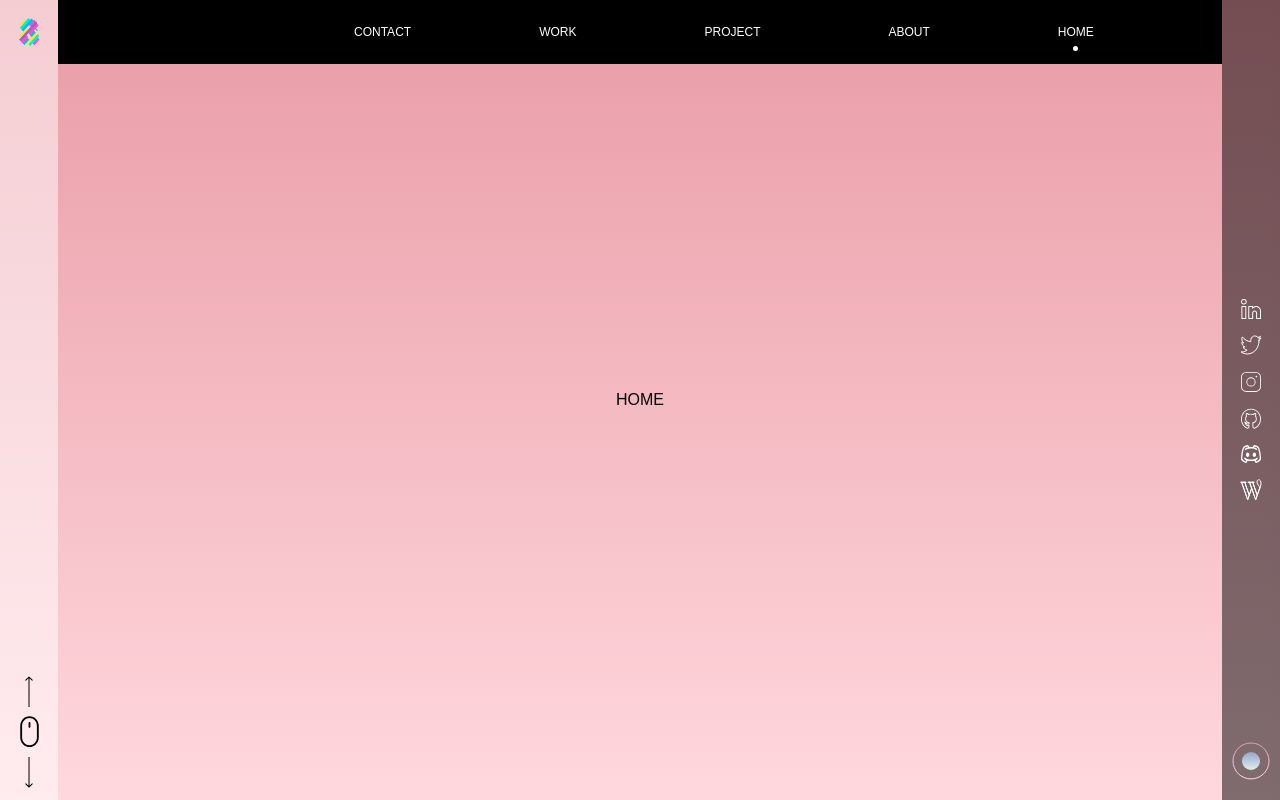
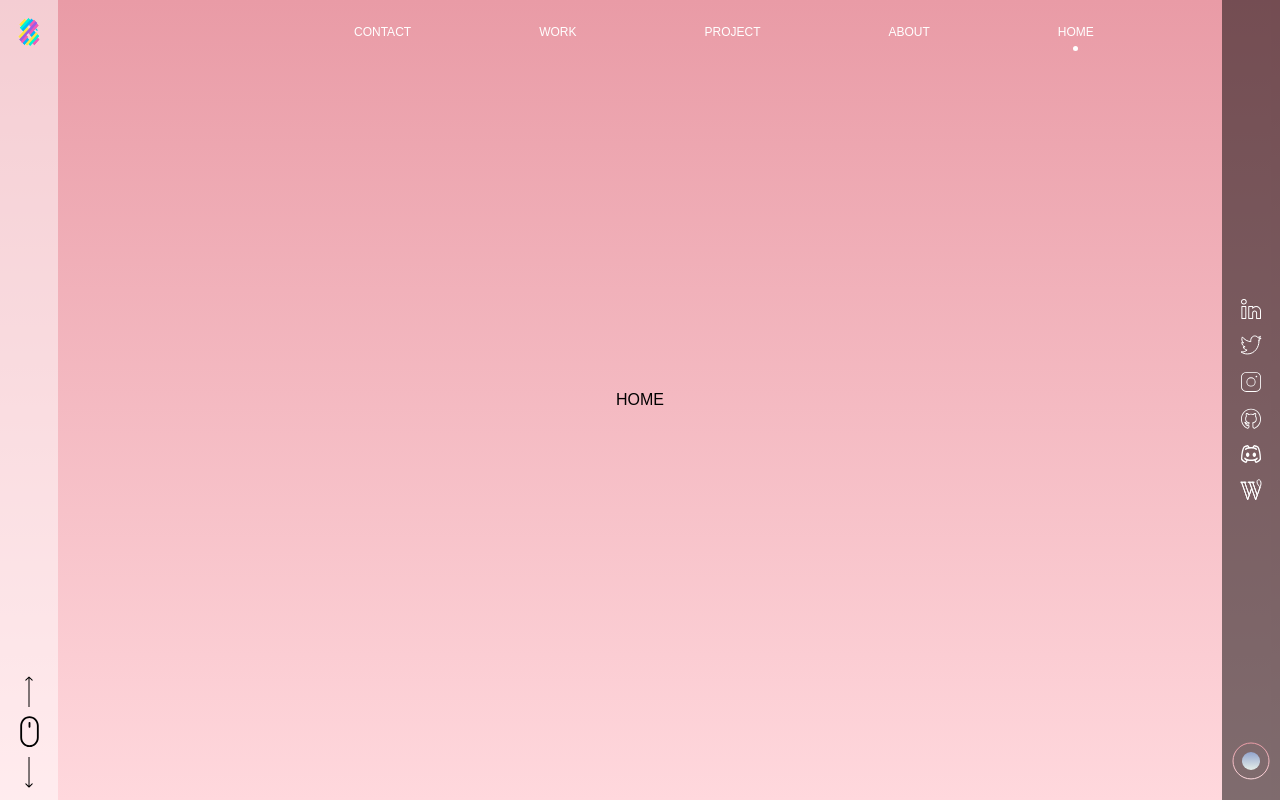
Before and after one commit to prakhar-5447/angular-portfolio, an Angular app: page / in a window 1280 px wide. Shown: the top 800 px of the page. Built offline with nearby package versions, Linux system fonts and the light colour scheme.

Commit message:
add tansition to nav

```diff
--- a/src/app/app.component.html
+++ b/src/app/app.component.html
@@ -17,7 +17,7 @@
   </div>
 
   <!-- NAVBAR -->
-  <nav class="w-full h-16 flex items-center justify-end overflow-hidden bg-black">
+  <nav class="w-full h-16 flex items-center justify-end overflow-hidden transition-colors ease-in-out delay-100">
     <ul class="flex py-6">
       <li class="CONTACT mx-16 ml-32">
         <a (click)="scroll('CONTACT')" class="cursor-pointer">CONTACT</a>
--- a/src/app/app.component.ts
+++ b/src/app/app.component.ts
@@ -42,6 +42,12 @@ export class AppComponent {
 
   @HostListener('window:scroll', [])
   onScroll(): void {
+    if (window.pageYOffset > 100) {
+      document.querySelector('nav')!.classList.add('bg-black');
+    } else {
+      if (document.querySelector('nav')!.classList.contains('bg-black'))
+        document.querySelector('nav')!.classList.remove('bg-black');
+    }
     const sections = document.querySelectorAll('section');
     const NavLi = document.querySelectorAll('nav ul li');
     let current: string = '';
```
